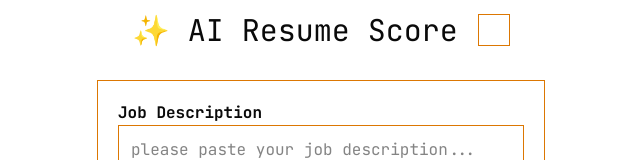
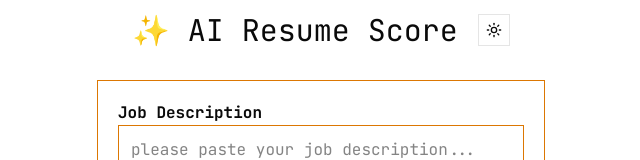
Before and after one commit to Magesh-sam/ai-resume-score, a Next.js app: page / in a window 1280 px wide. Shown: the top 160 px of the page, without its empty margins (319-959 px from the left). Built offline with nearby package versions, Linux system fonts and the light colour scheme.

Commit message:
fix: theme button hydration error

```diff
--- a/app/layout.tsx
+++ b/app/layout.tsx
@@ -27,7 +27,7 @@ export default function RootLayout({
   children: React.ReactNode;
 }>) {
   return (
-    <html lang="en" className={jetbrainsMono.variable}>
+    <html lang="en" className={jetbrainsMono.variable} suppressHydrationWarning>
       <body
         className={`${geistSans.variable} ${geistMono.variable} antialiased `}
       >
--- a/components/resume-form.tsx
+++ b/components/resume-form.tsx
@@ -9,7 +9,7 @@ const ResumeForm = () => {
                 <span className="font-bold">Job Description</span>
                 <textarea className="block mb-3 border border-primary w-full p-3" name="jobdesc" id="jobdesc" placeholder="please paste your job description..." required />
             </label>
-            <label htmlFor="uploadFile1"
+            <label htmlFor="resume"
                 className=" text-slate-500 font-semibold text-base rounded max-w-md h-52 flex flex-col items-center justify-center cursor-pointer border-2 border-primary border-dashed mx-auto mb-3">
                 <svg xmlns="http://www.w3.org/2000/svg" className="w-11 mb-3 fill-gray-500" viewBox="0 0 32 32">
                     <path
--- a/components/theme-btn.tsx
+++ b/components/theme-btn.tsx
@@ -1,43 +1,24 @@
 "use client"
 
-import { Moon, Sun, ToggleLeft } from "lucide-react"
+import { Moon, Sun } from "lucide-react"
 import { useTheme } from "next-themes"
-
 import { Button } from "@/components/ui/button"
 import { useEffect, useState } from "react"
 
 export function ThemeBtn() {
-    const { setTheme, theme } = useTheme()
-
-
+  const { setTheme, resolvedTheme } = useTheme()
   const [mounted, setMounted] = useState(false)
 
-    useEffect(() => {
-        setMounted(true)
-    }, [])
+  useEffect(() => setMounted(true), [])
+  if (!mounted) return null
 
-    if (!mounted) return null
   const toggleTheme = () => {
-        if (document.startViewTransition) {
-            document.startViewTransition(() => {
-                setTheme(theme === 'dark' ? 'light' : 'dark');
-            });
-        } else {
-            setTheme(theme === 'dark' ? 'light' : 'dark');
+    setTheme(resolvedTheme === "dark" ? "light" : "dark")
   }
-    };
-
 
   return (
-
-        <Button className="cursor-pointer border border-primary dark:border-primary" variant="outline" size="icon" title="toggle theme" onClick={toggleTheme}>
-            {
-                theme === "light" ?
-                    <Sun className="h-[1.2rem] w-[1.2rem] scale-100 rotate-0 transition-all dark:scale-0 dark:-rotate-90" /> :
-                    <Moon className="absolute h-[1.2rem] w-[1.2rem] scale-0 rotate-90 transition-all dark:scale-100 dark:rotate-0" />
-            }
-            <span className="sr-only">Toggle theme</span>
+    <Button variant="outline" size="icon" onClick={toggleTheme}>
+      {resolvedTheme === "light" ? <Sun /> : <Moon />}
     </Button>
-
   )
 }
```
Lines whose indentation alone changed are shown as unchanged.
